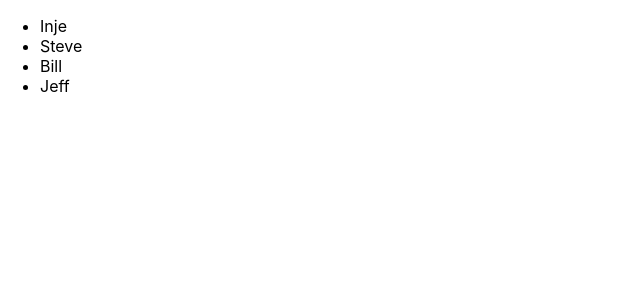
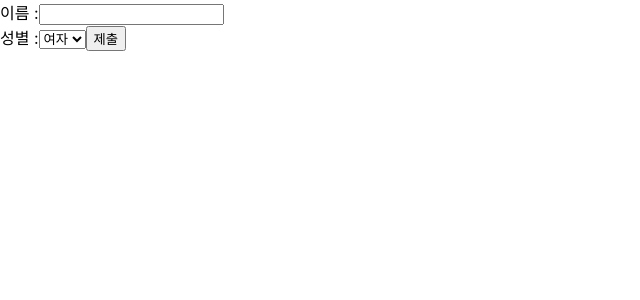
Before and after one commit to uwhami/studying_react_inflean1, a React (Create React App) app in the folder my-app/: page / in a window 1280 px wide. Shown: the top 300 px of the page, without its empty margins (0-640 px from the left). Built offline with nearby package versions, Linux system fonts and the light colour scheme.

Commit message:
chapter_11

```diff
--- /dev/null
+++ b/my-app/src/chapter_11/SignUp.jsx
@@ -0,0 +1,38 @@
+import React, { useState } from "react";
+
+function SignUp(props) {
+  const [name, setName] = useState("");
+  const [gender, setGender] = useState("W");
+
+  const handleChangeName = (event) => {
+    setName(event.target.value);
+  };
+
+  const handleChangeGender = (event) => {
+    setGender(event.target.value);
+  };
+
+  const handleSubmit = (event) => {
+    alert(`이름 : ${name}, 성별: ${gender}`);
+    event.preventDefault();
+  };
+
+  return (
+    <form onSubmit={handleSubmit}>
+      <label>
+        이름 :
+        <input type="text" value={name} onChange={handleChangeName} />
+      </label>
+      <br />
+      성별 :
+      <select value={gender} onChange={handleChangeGender}>
+        <option value="M">남자</option>
+        <option value="W">여자</option>
+        <option value="N">중성</option>
+      </select>
+      <button type="submit">제출</button>
+    </form>
+  );
+}
+
+export default SignUp;
--- a/my-app/src/index.js
+++ b/my-app/src/index.js
@@ -13,6 +13,7 @@
 import ConfirmButtonFunction from "./chapter_08/ConfirmButtonFunction";
 import LandingPage from "./chapter_09/LandingPage";
 import AttendanceBook from "./chapter_10/AttendanceBook";
+import SignUp from "./chapter_11/SignUp";
 
 const root = ReactDOM.createRoot(document.getElementById("root"));
 // setInterval(() => {
@@ -27,7 +28,8 @@
     {/* <ConfirmButton /> */}
     {/* <ConfirmButtonFunction /> */}
     {/* <LandingPage /> */}
-    <AttendanceBook />
+    {/* <AttendanceBook /> */}
+    <SignUp />
   </React.StrictMode>
 );
 // }, 1000);
```
